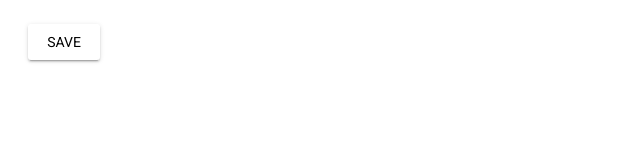
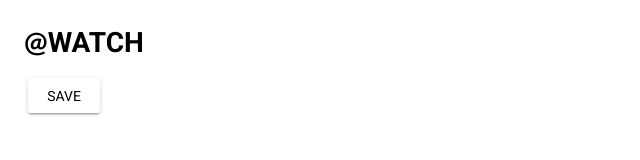
Before and after one commit to kenz-gelsoft/atWATCH, a website: page staging/index.html in a window 1280 px wide. Shown: the whole page, without its empty margins (0-640 px from the left). Drawn offline with Linux system fonts and the light colour scheme.

Commit message:
some font tweaks

```diff
--- a/staging/index.html
+++ b/staging/index.html
@@ -7,15 +7,19 @@
 		<link rel="import" href="bower_components/paper-button/paper-button.html">
 		<style is="custom-style">
 body {
-	font-family: 'Roboto', 'Noto', sans-serif;
+	font-family: 'DIN Alternate', 'Roboto', 'Noto', sans-serif;
 	font-size: 14px;
 	margin: 0;
 	padding: 24px;
 	background-color: var(--paper-grey-50);
 }
+.at {
+	font-family: 'Trebuchet MS';
+}
   		</style>
 	</head>
 	<body>
+		<h1><span class="at">@</span>WATCH</h1>
 		<paper-button raised>Save</paper-button>
 	</body>
 </html>
```
